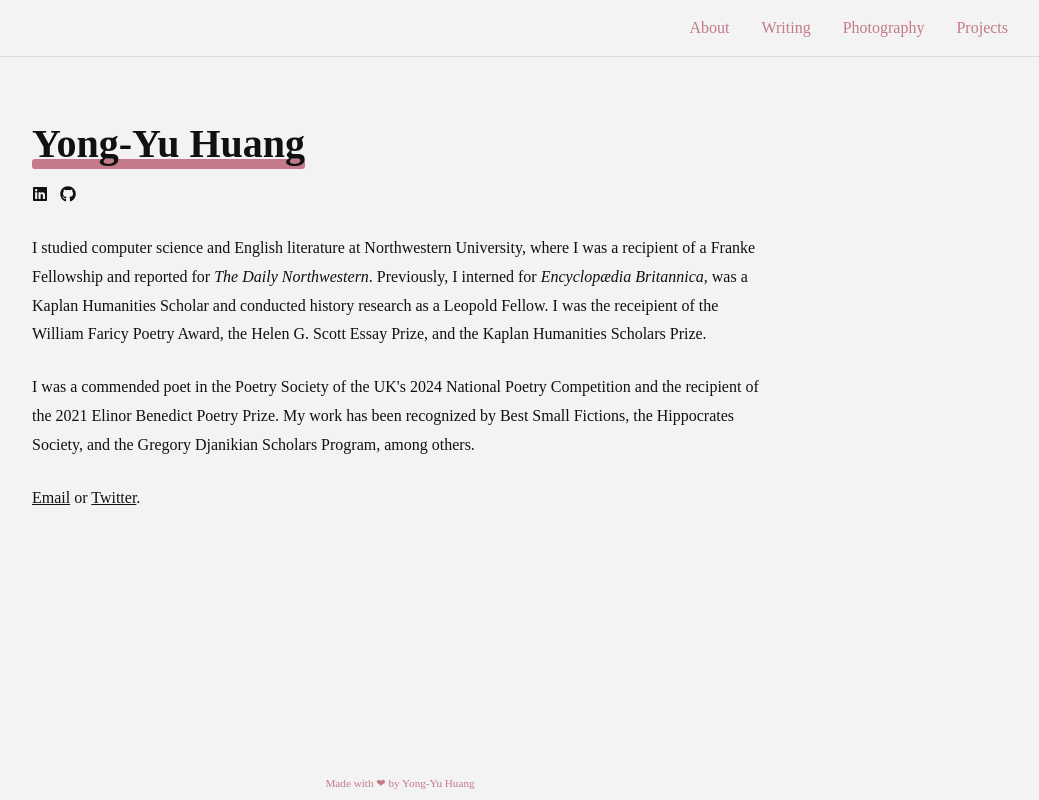
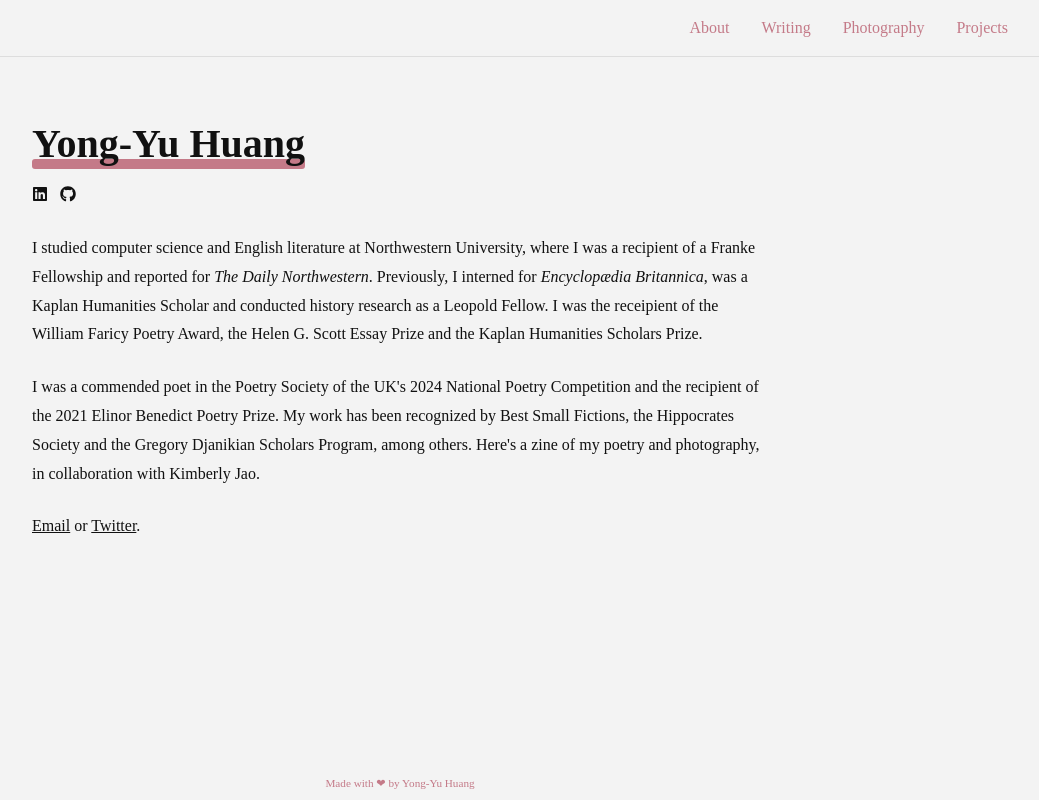
Before and after one commit to yongssh/yongssh.github.io, a Next.js app: page / in a window 1280 px wide. Shown: the whole page, without its empty margins (240-1279 px from the left). Built offline with nearby package versions, Linux system fonts and the light colour scheme; a web font is replaced by a local one.

Commit message:
update link

```diff
--- a/src/app/components/about.tsx
+++ b/src/app/components/about.tsx
@@ -48,7 +48,7 @@ export default function About() {
           }`}
         >
           I studied computer science and English literature at Northwestern University, where I was a recipient of a Franke Fellowship and reported for <em>The Daily Northwestern</em>.
-          Previously, I interned for <em>Encyclopædia Britannica</em>, was a Kaplan Humanities Scholar and conducted history research as a Leopold Fellow. I was the receipient of the William Faricy Poetry Award, the Helen G. Scott Essay Prize, and the Kaplan Humanities Scholars Prize.
+          Previously, I interned for <em>Encyclopædia Britannica</em>, was a Kaplan Humanities Scholar and conducted history research as a Leopold Fellow. I was the receipient of the William Faricy Poetry Award, the Helen G. Scott Essay Prize and the Kaplan Humanities Scholars Prize.
         </p>
 
         <p
@@ -56,7 +56,7 @@ export default function About() {
             visibleIndex >= 1 ? styles.visible : ""
           }`}
         >
-          I was a commended poet in the Poetry Society of the UK&apos;s 2024 National Poetry Competition and the recipient of the 2021 Elinor Benedict Poetry Prize. My work has been recognized by Best Small Fictions, the Hippocrates Society, and the Gregory Djanikian Scholars Program, among others.
+          I was a commended poet in the Poetry Society of the UK&apos;s 2024 National Poetry Competition and the recipient of the 2021 Elinor Benedict Poetry Prize. My work has been recognized by Best Small Fictions, the Hippocrates Society and the Gregory Djanikian Scholars Program, among others. <a href="https://www.printedmatter.org/catalog/71152">Here's</a> a zine of my poetry and photography, in collaboration with Kimberly Jao.
         </p>
 
         <p
```
